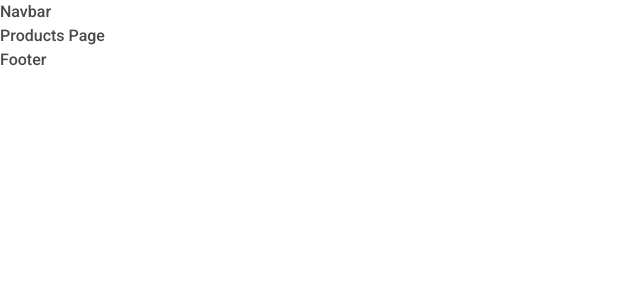
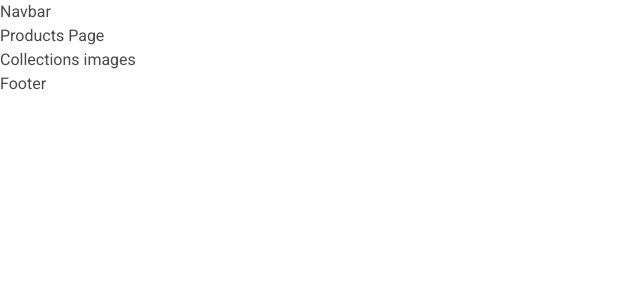
Before and after one commit to Mehcanic/project-3-frontend, a React (Vite) app: page /products in a window 1280 px wide. Shown: the top 300 px of the page, without its empty margins (0-640 px from the left). Built offline with nearby package versions, Linux system fonts and the light colour scheme.

Commit message:
added materialUI files

```diff
--- a/index.html
+++ b/index.html
@@ -1,13 +1,17 @@
 <!DOCTYPE html>
 <html lang="en">
+
 <head>
   <meta charset="UTF-8" />
   <link rel="icon" type="image/svg+xml" href="/vite.svg" />
   <meta name="viewport" content="width=device-width, initial-scale=1.0" />
+  <link rel="stylesheet" href="https://fonts.googleapis.com/css?family=Roboto:300,400,500,700&display=swap" />
   <title>React</title>
 </head>
+
 <body>
   <div id="root"></div>
   <script type="module" src="/src/main.tsx"></script>
 </body>
+
 </html>
--- /dev/null
+++ b/src/components/CollectionsHero.tsx
@@ -0,0 +1,7 @@
+import React from "react";
+
+function CollectionsHero() {
+  return <h2>Collections images</h2>
+}
+
+export default CollectionsHero
--- a/src/pages/Products.tsx
+++ b/src/pages/Products.tsx
@@ -1,7 +1,15 @@
 import React from "react";
+import CollectionsHero from "../components/CollectionsHero";
 
 function Products() {
-  return <h1>Products Page</h1>
+  return (
+    <React.Fragment>
+      <h1>Products Page</h1>
+      <CollectionsHero />
+    </React.Fragment>
+
+  )
+
 }
 
 export default Products
```
Also changed, not shown: package.json (+6 -1 lines), 1 other file (tests, documents, lock files or other folders). Lines whose indentation alone changed are shown as unchanged.
